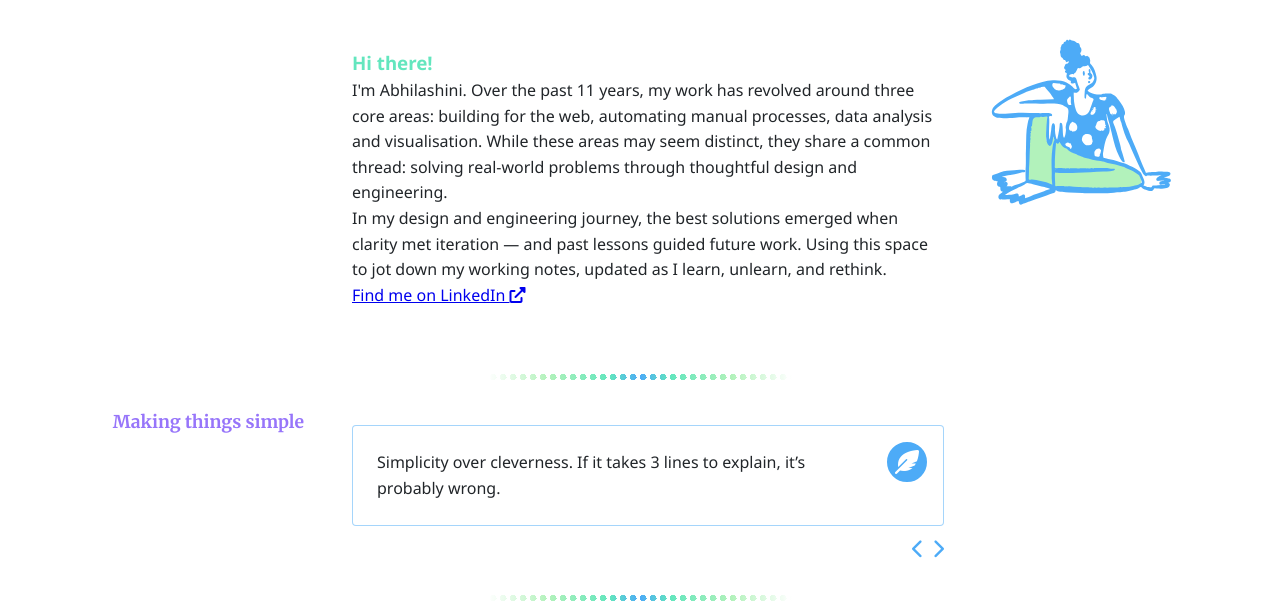
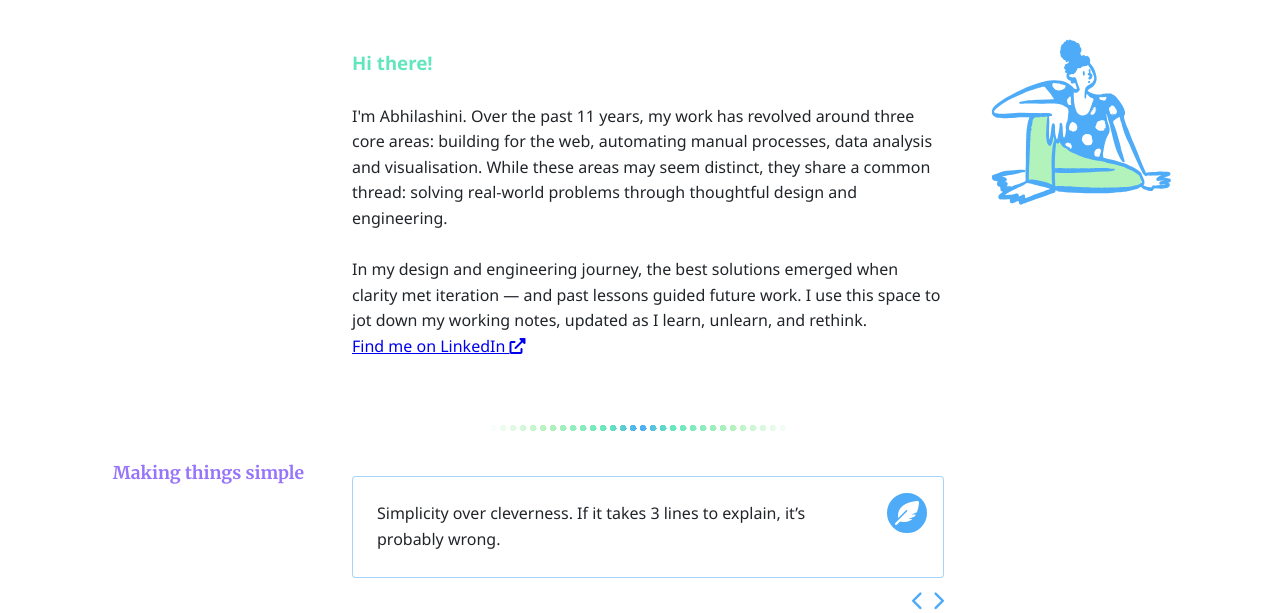
Before and after one commit to abhilashini/abhilashini.github.io, a Jekyll site: the page built from index.md, in a window 1280 px wide, cut to the strip 0-613 px from the top of the page. Built offline with Jekyll 4.4.1, drawn with Linux system fonts in a browser that asks for light colours.

Commit message:
Updated intro

```diff
--- a/index.md
+++ b/index.md
@@ -6,8 +6,10 @@ layout: default
   <!-- Intro Section -->
   <section class="section" id="intro">
     <h3 class="sub-heading">Hi there!</h3>
+    <br/>
     <p>I'm Abhilashini. Over the past 11 years, my work has revolved around three core areas: building for the web, automating manual processes, data analysis and visualisation. While these areas may seem distinct, they share a common thread: solving real-world problems through thoughtful design and engineering.</p>
-    <p>In my design and engineering journey, the best solutions emerged when clarity met iteration — and past lessons guided future work. Using this space to jot down my working notes, updated as I learn, unlearn, and rethink.</p>
+    <br/>
+    <p>In my design and engineering journey, the best solutions emerged when clarity met iteration — and past lessons guided future work. I use this space to jot down my working notes, updated as I learn, unlearn, and rethink.</p>
     <a href="https://www.linkedin.com/in/abhilashini">Find me on LinkedIn <i class="fas fa-external-link-alt"></i></a>
     <img src="/assets/images/SittingDoodle.svg" class="doodle doodle--right flip" alt="">
   </section>
```
